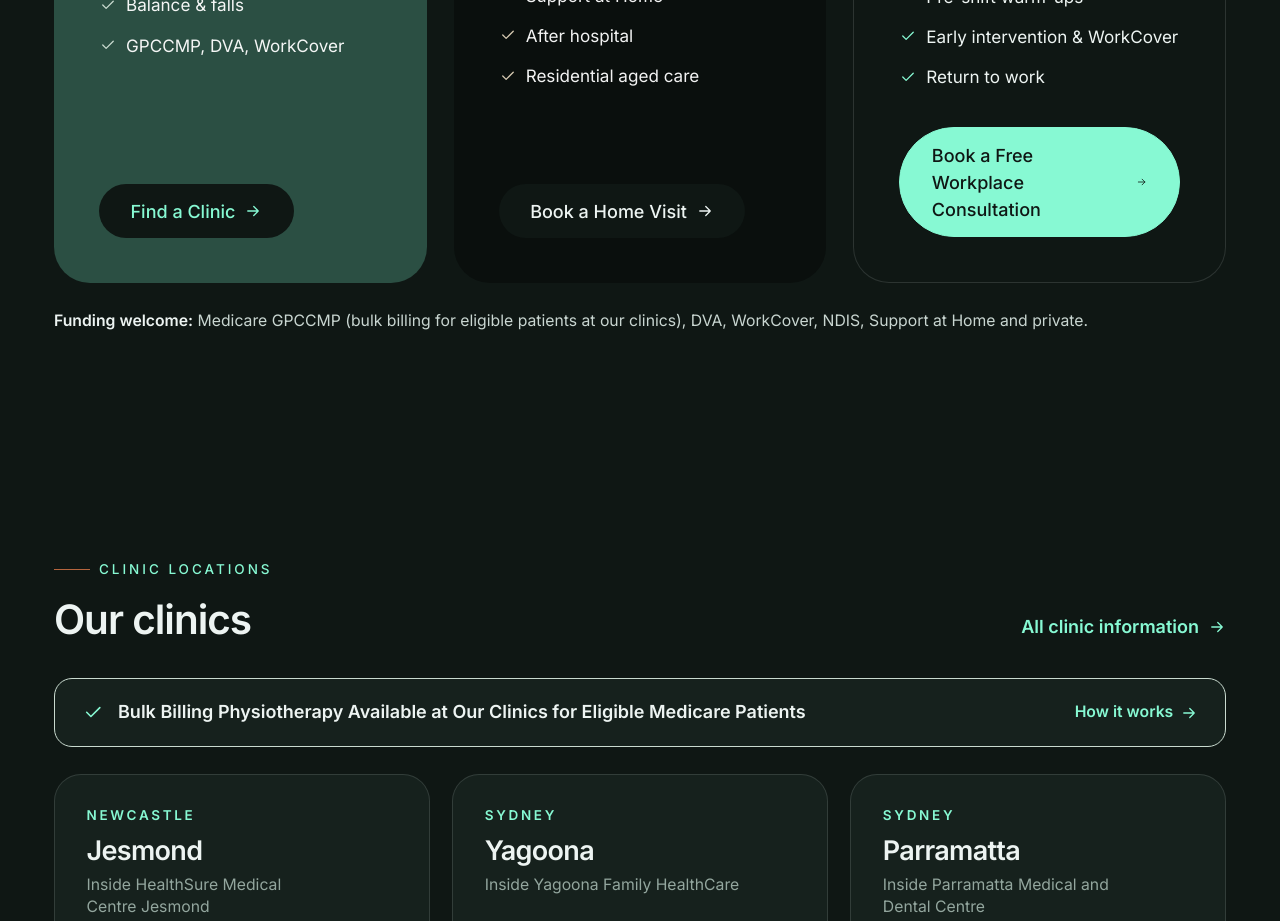
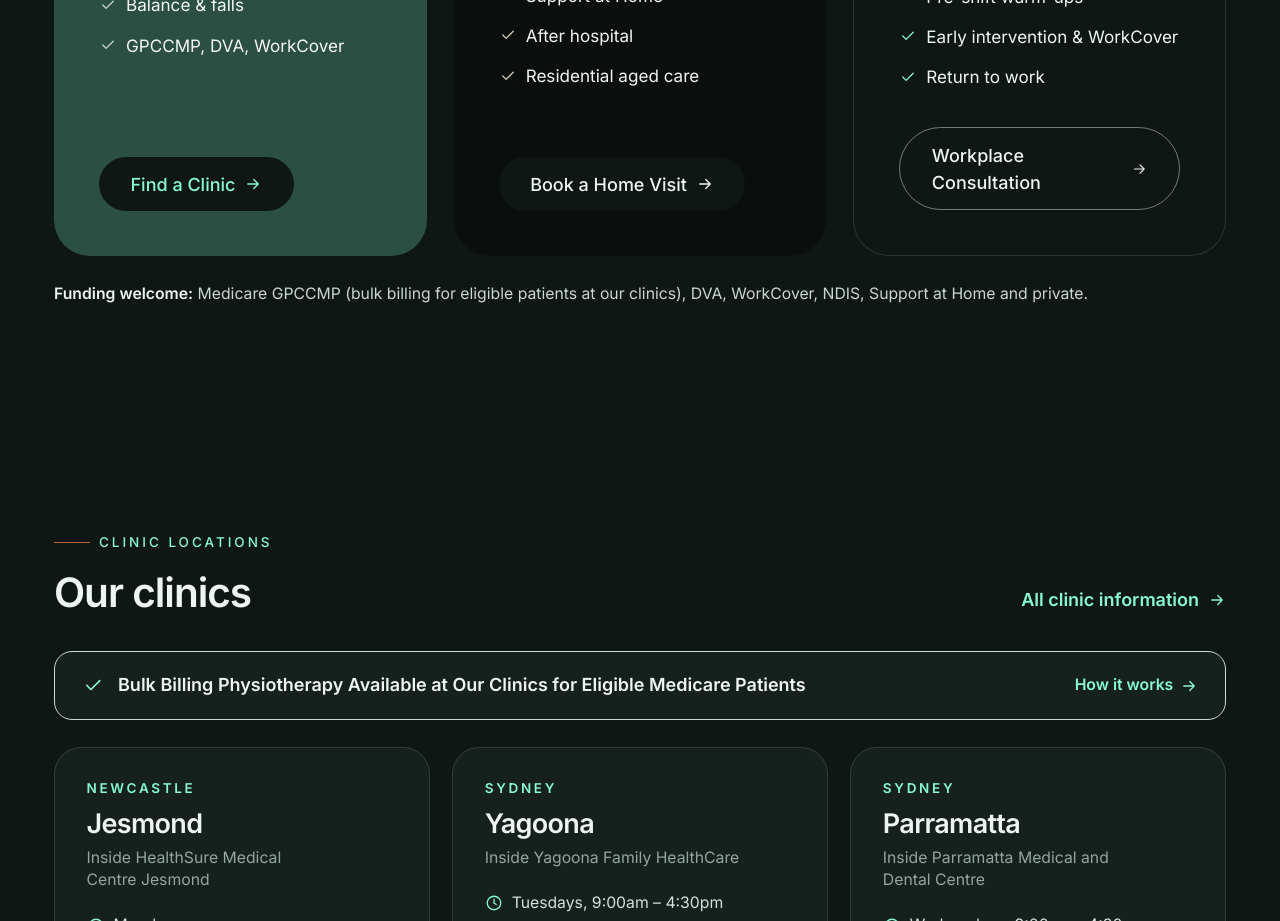
Before and after one commit to Trackrecord-pixel/Fletcher-physiotherapy-website, a Next.js app: page / in a window 1280 px wide. Shown: the part 1640-2561 px from the top of the page. Built offline with nearby package versions, Linux system fonts and the light colour scheme.

Commit message:
Add files via upload

```diff
--- a/app/page.tsx
+++ b/app/page.tsx
@@ -189,8 +189,8 @@ export default function HomePage() {
                   ))}
                 </ul>
                 <div className="mt-auto flex flex-col gap-3 pt-8 sm:flex-row">
-                  <Link href="/onsite-physiotherapy" className="btn-primary">
-                    Book a Free Workplace Consultation <Icon name="arrow" className="h-4 w-4" />
+                  <Link href="/onsite-physiotherapy" className="btn-outline">
+                    Workplace Consultation <Icon name="arrow" className="h-4 w-4" />
                   </Link>
                 </div>
               </div>
```
